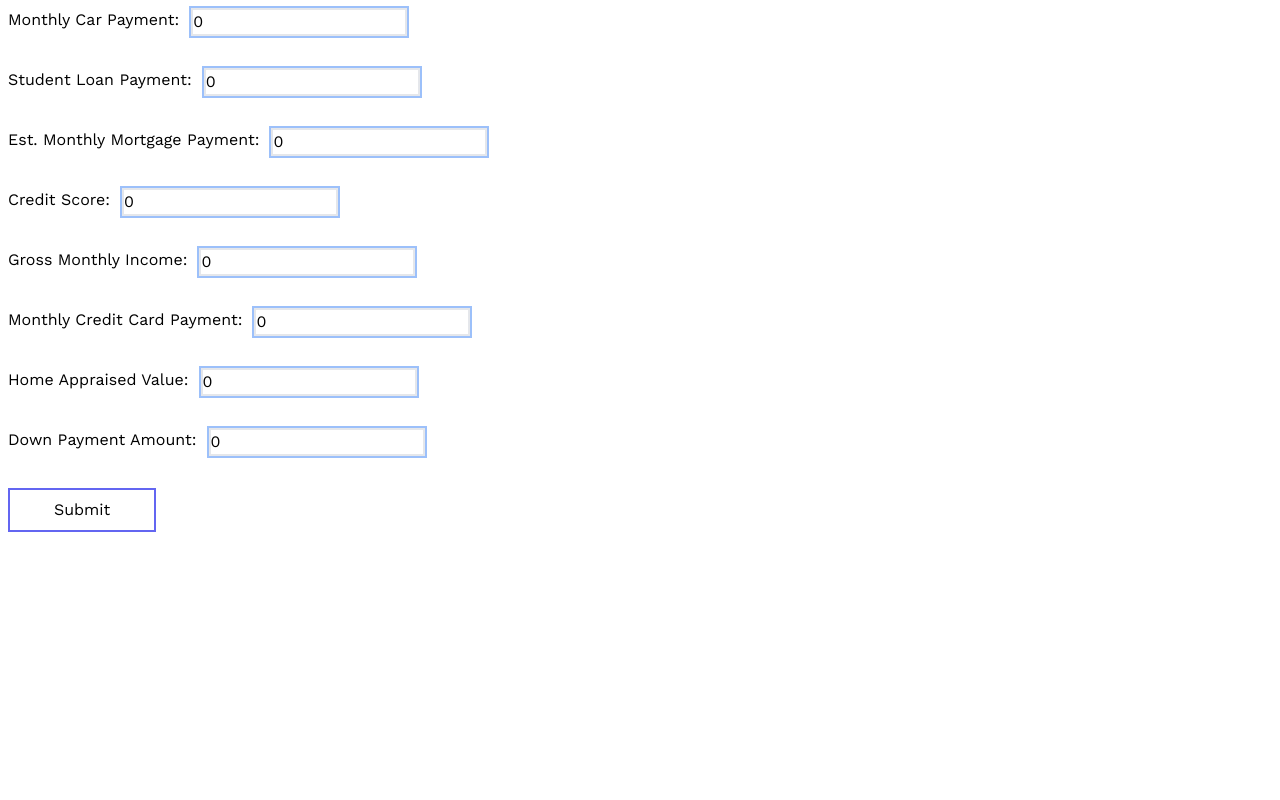
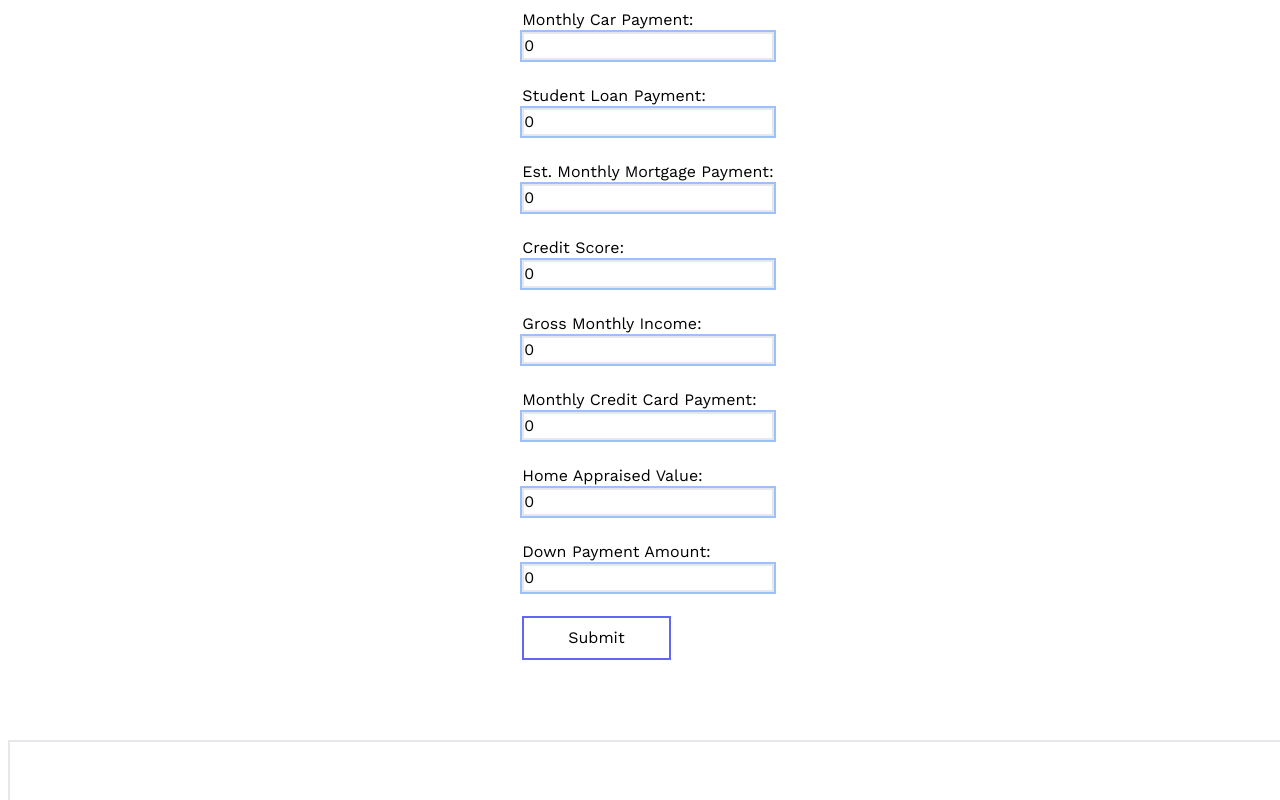
Before and after one commit to HackUTD-X-2023/project, a Next.js app: page /form in a window 1280 px wide. Shown: the top 800 px of the page. Built offline with nearby package versions, Linux system fonts and the light colour scheme.

Commit message:
More styling

```diff
--- a/app/form/page.js
+++ b/app/form/page.js
@@ -83,53 +83,58 @@ export default function Home() {
   }
 
   return (
-    <main>
-      <form className='flex flex-col gap-y-8 w-full'>
-        <div className='flex flex-row gap-x-3'>
+    <main className='w-max items-center flex flex-col w-screen gap-y-16'>
+      <div>
+        <form className='flex flex-col w-fit'>
+          <div className='flex flex-col gap-x-3'>
             <label htmlFor="CarPayment">Monthly Car Payment: </label>
             <input type="number" value={carPayment} onChange={handleCarPaymentChange} name="CarPayment" className='border-2 focus:ring-indigo-500 ring-2 outline-0' /><br />
           </div>
 
-        <div className='flex flex-row gap-x-3'>
+          <div className='flex flex-col gap-x-3'>
             <label htmlFor="StudentLoan">Student Loan Payment: </label>
             <input type="number" value={studentLoan} onChange={handleStudentLoanChange} name="StudentLoan" className='border-2 focus:ring-indigo-500 ring-2 outline-0' /><br />
           </div>
 
-        <div className='flex flex-row gap-x-3'>
+          <div className='flex flex-col gap-x-3'>
             <label htmlFor="Mortgage">Est. Monthly Mortgage Payment: </label>
             <input type="number" value={mortgage} onChange={handleMortgageChange} name="Mortgage" className='border-2 focus:ring-indigo-500 ring-2 outline-0' /><br />
           </div>
 
-        <div className='flex flex-row gap-x-3'>
+          <div className='flex flex-col gap-x-3'>
             <label htmlFor="CreditScore">Credit Score: </label>
             <input type="number" value={creditScore} onChange={handleCreditScoreChange} name="CreditScore" className='border-2 focus:ring-indigo-500 ring-2 outline-0' /><br />
           </div>
 
-        <div className='flex flex-row gap-x-3'>
+          <div className='flex flex-col gap-x-3'>
             <label htmlFor="Income">Gross Monthly Income: </label>
             <input type="Number" value={income} onChange={handleIncomeChange} name="Income" className='border-2 focus:ring-indigo-500 ring-2 outline-0' /><br />
           </div>
 
-        <div className='flex flex-row gap-x-3'>
+          <div className='flex flex-col gap-x-3'>
             <label htmlFor="CreditCardPayment">Monthly Credit Card Payment: </label>
             <input type="number" value={cardPayment} onChange={handleCardPaymentChange} name="CreditCardPayment" className='border-2 focus:ring-indigo-500 ring-2 outline-0' /><br />
           </div>
 
-        <div className='flex flex-row gap-x-3'>
+          <div className='flex flex-col gap-x-3'>
             <label htmlFor="HomeAppraisedValue">Home Appraised Value: </label>
             <input type="number" value={homeValue} onChange={handleHomeValueChange} name="HomeAppraisedValue" className='border-2 focus:ring-indigo-500 ring-2 outline-0' /><br />
           </div>
 
-        <div className='flex flex-row gap-x-3'>
+          <div className='flex flex-col gap-x-3'>
             <label htmlFor="DownPayment">Down Payment Amount: </label>
             <input type="number" value={downPayment} onChange={handleDownPaymentChange} name="DownPayment" className='border-2 focus:ring-indigo-500 ring-2 outline-0' /><br />
           </div>
 
-        <div className='flex flex-row w-full'>
+          <div className='flex flex-row w-max'>
             <button type="submit" name="submit" onClick={handleSubmit} className='border-2 w-fit px-11 py-2 border-indigo-500'>Submit</button>
           </div>
         </form>
-      {loading ? <p>Loading...</p> : <p>{res}</p>}
+      </div>
+
+      <div className='border-2 p-4 w-screen m-4'>
+        {loading ? <p>Loading...</p> : <p className='w-max h-48'>{res}</p>}
+      </div>
     </main>
   )
 }
```
Lines whose indentation alone changed are shown as unchanged.
